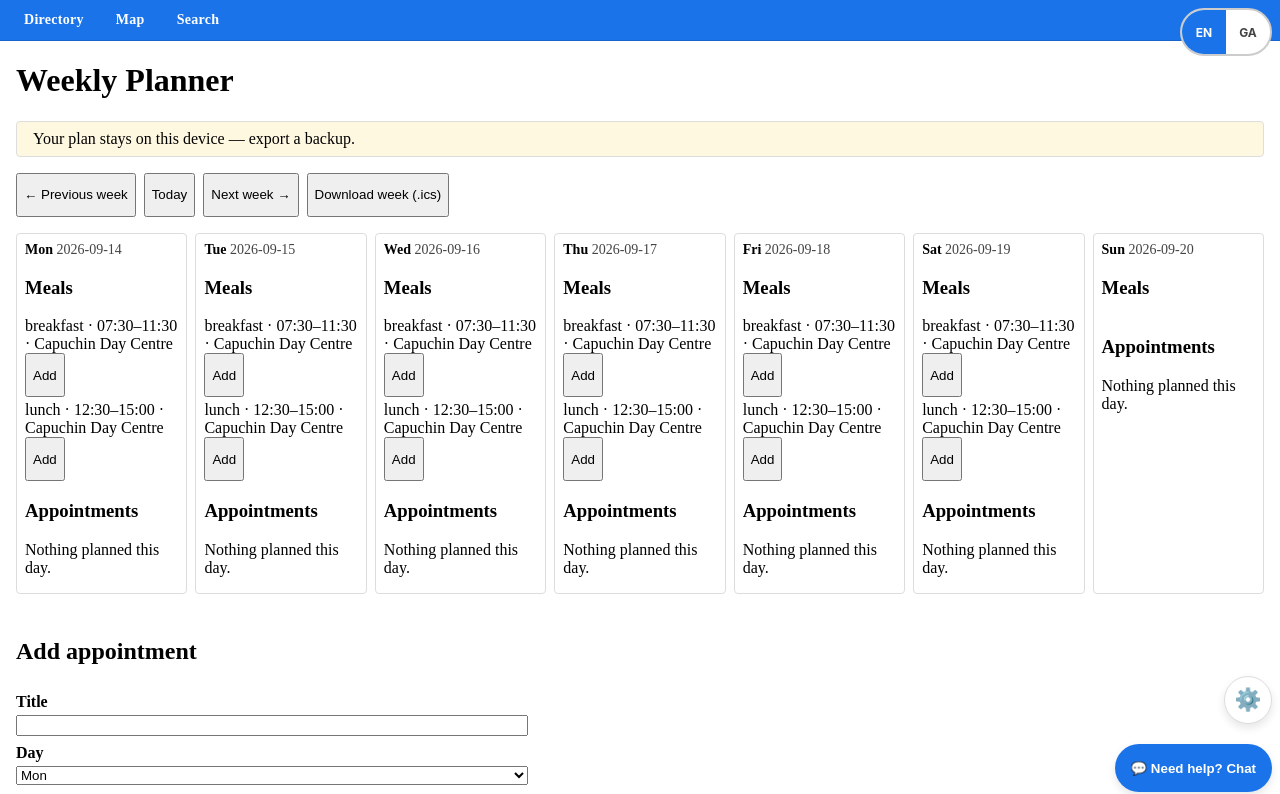
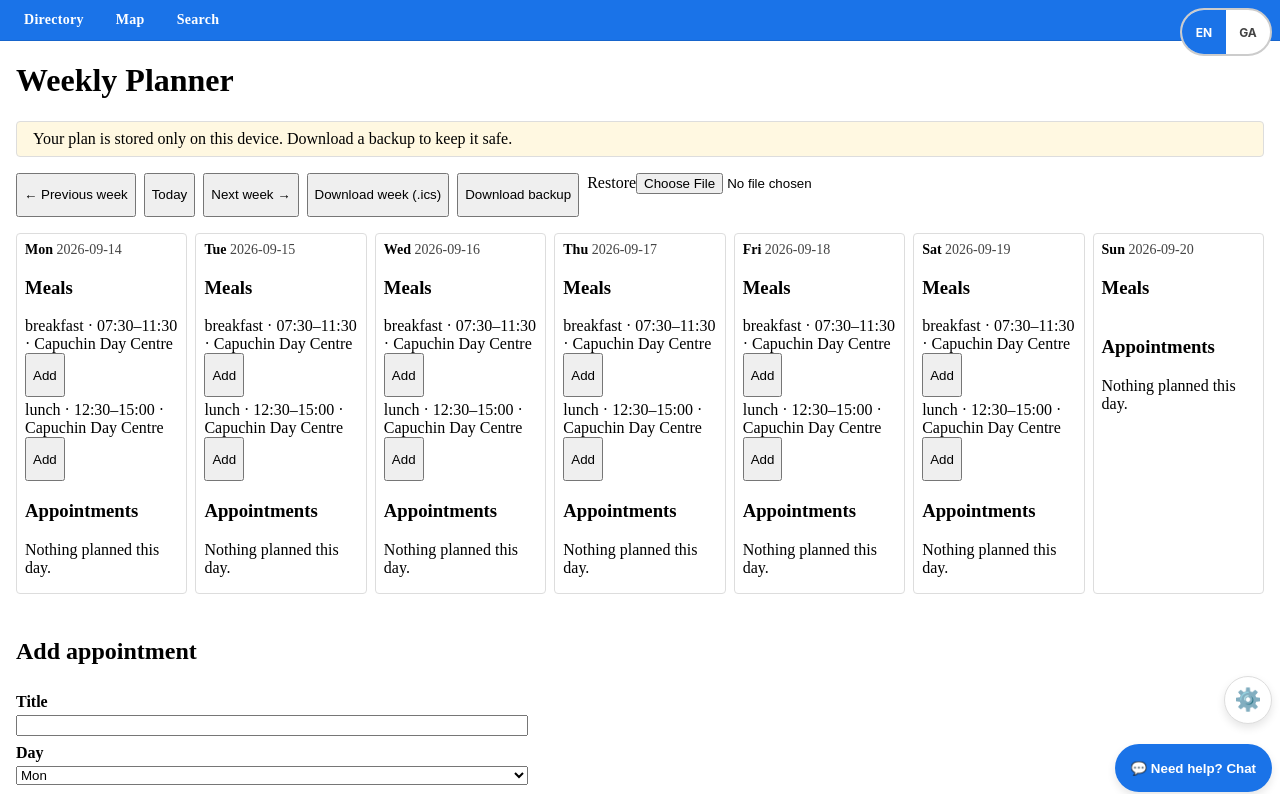
Before and after one commit to phy6/dublin-lifeline-directory, a SvelteKit app: page /planner in a window 1280 px wide. Shown: the top 794 px of the page. Built offline with nearby package versions, Linux system fonts and the light colour scheme.

Commit message:
feat(planner): json backup restore and device-only warning

```diff
--- a/src/lib/stores/lang.svelte.ts
+++ b/src/lib/stores/lang.svelte.ts
@@ -31,7 +31,8 @@ const STRINGS = {
 		search: 'Search',
 		planner: 'Planner',
 		'planner-title': 'Weekly Planner',
-		'planner-device-warning': 'Your plan stays on this device — export a backup.',
+		'planner-device-warning':
+			'Your plan is stored only on this device. Download a backup to keep it safe.',
 		'planner-prev': 'Previous week',
 		'planner-today': 'Today',
 		'planner-next': 'Next week',
@@ -58,6 +59,10 @@ const STRINGS = {
 		'planner-delete': 'Delete',
 		'planner-download': 'Download .ics',
 		'planner-download-week': 'Download week (.ics)',
+		'planner-backup': 'Download backup',
+		'planner-restore': 'Restore',
+		'planner-restored': 'Restored {count} appointments',
+		'planner-invalid': 'Backup file invalid — nothing changed',
 		'app-title': 'Dublin City Support',
 		'app-intro': 'Find day centres, GP clinics, and mobile health units across Dublin City.',
 		'search-title': 'Search Services',
@@ -102,7 +107,8 @@ const STRINGS = {
 		search: 'Cuardaigh',
 		planner: 'Pleanálaí',
 		'planner-title': 'Pleanálaí Seachtainiúil',
-		'planner-device-warning': 'Fanann do phlean ar an ngléas seo — easpórtáil cúltaca.',
+		'planner-device-warning':
+			'Stóráiltear do phlean ar an ngléas seo amháin. Íoslódáil cúltaca chun é a choinneáil sábháilte.',
 		'planner-prev': 'An tseachtain roimhe',
 		'planner-today': 'Inniu',
 		'planner-next': 'An chéad seachtain eile',
@@ -129,6 +135,10 @@ const STRINGS = {
 		'planner-delete': 'Scrios',
 		'planner-download': 'Íoslódáil .ics',
 		'planner-download-week': 'Íoslódáil an tseachtain (.ics)',
+		'planner-backup': 'Íoslódáil cúltaca',
+		'planner-restore': 'Athchóirigh',
+		'planner-restored': 'Athchóiríodh {count} ceapachán',
+		'planner-invalid': 'Comhad cúltaca neamhbhailí — níor athraíodh aon rud',
 		'app-title': 'Tacaíocht Chathair Bhaile Átha Cliath',
 		'app-intro':
 			'Aimsigh ionaid lae, clinicí DG agus aonaid sláinte soghluaiste ar fud Bhaile Átha Cliath.',
--- a/src/routes/planner/+page.svelte
+++ b/src/routes/planner/+page.svelte
@@ -189,6 +189,53 @@
 	function downloadWeek() {
 		download(`planner-week-${toISODate(dates[0])}.ics`, weekToICS(expanded));
 	}
+
+	let backupMessage = $state('');
+
+	function downloadBackup() {
+		const now = new Date();
+		const stamp = `${now.getFullYear()}-${String(now.getMonth() + 1).padStart(2, '0')}-${String(now.getDate()).padStart(2, '0')}`;
+		const blob = new Blob([JSON.stringify(loadPlan())], { type: 'application/json' });
+		const url = URL.createObjectURL(blob);
+		const a = document.createElement('a');
+		a.href = url;
+		a.download = `lifeline-planner-backup-${stamp}.json`;
+		document.body.appendChild(a);
+		a.click();
+		a.remove();
+		URL.revokeObjectURL(url);
+	}
+
+	function isValidEntry(e: unknown): e is PlannerAppointment {
+		if (typeof e !== 'object' || e === null) return false;
+		const o = e as Record<string, unknown>;
+		return (
+			typeof o.id === 'string' &&
+			typeof o.title === 'string' &&
+			typeof o.day === 'string' &&
+			typeof o.start === 'string'
+		);
+	}
+
+	async function restoreBackup(e: Event) {
+		backupMessage = '';
+		const input = e.target as HTMLInputElement;
+		const file = input.files?.[0];
+		if (!file) return;
+		try {
+			const parsed: unknown = JSON.parse(await file.text());
+			if (!Array.isArray(parsed) || !parsed.every(isValidEntry)) {
+				backupMessage = t('planner-invalid');
+				return;
+			}
+			persist(parsed);
+			backupMessage = t('planner-restored').replace('{count}', String(parsed.length));
+		} catch {
+			backupMessage = t('planner-invalid');
+		} finally {
+			input.value = '';
+		}
+	}
 </script>
 
 <h1>{t('planner-title')}</h1>
@@ -199,7 +246,16 @@
 	<button type="button" onclick={() => (weekOffset = 0)}>{t('planner-today')}</button>
 	<button type="button" onclick={() => (weekOffset += 1)}>{t('planner-next')} →</button>
 	<button type="button" onclick={downloadWeek}>{t('planner-download-week')}</button>
+	<button type="button" onclick={downloadBackup}>{t('planner-backup')}</button>
+	<label
+		>{t('planner-restore')}<input
+			type="file"
+			accept="application/json"
+			onchange={restoreBackup}
+		/></label
+	>
 </div>
+{#if backupMessage}<p role="status">{backupMessage}</p>{/if}
 
 <div class="week-grid">
 	{#each DAY_KEYS as day, i (day)}
```
Also changed, not shown: 1 other file (tests, documents, lock files or other folders).
